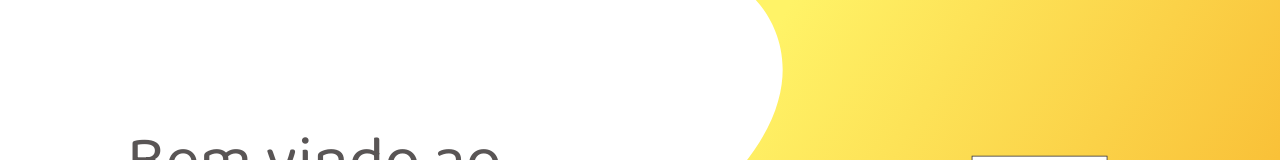
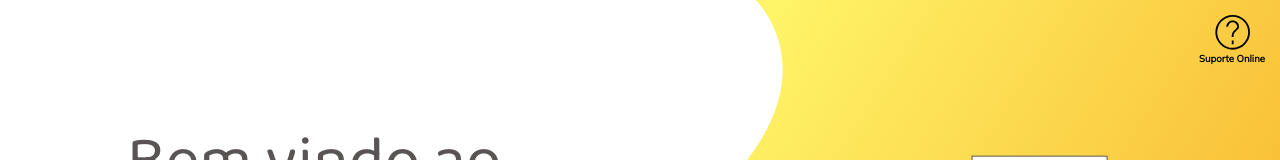
Before and after one commit to Miguel-Barros/criata, a Next.js app: page / in a window 1280 px wide. Shown: the top 160 px of the page. Built offline with nearby package versions, Linux system fonts and the light colour scheme; no server answers.

Commit message:
correções

```diff
--- a/src/component/styles/SideNav.module.css
+++ b/src/component/styles/SideNav.module.css
@@ -1,5 +1,5 @@
 .navigation {
-    height: 20%;
+    height: 17%;
     display: flex;
     flex-direction: column;
     justify-content: space-evenly;
@@ -17,7 +17,8 @@
 }
 
 .circle:hover {
-    background: #FFEA5F;
+    background: #F6A413;
+    border: 1px solid #F6A413;
 }
 
 .circle:nth-child(1):hover:before{
--- a/src/component/styles/Support.module.css
+++ b/src/component/styles/Support.module.css
@@ -5,13 +5,15 @@
 
 .box {
     position: absolute;
-    display: flex;
-    flex-direction: column;
-    justify-content: center;
-    align-items: center;
+    font-family: 'Mulish';
+    font-weight: 700;
     font-size: .3em;
-
-    right: 3vw;
-    top: 3vh;
+    right: 15px;
+    top: 15px;
+    text-align: center;
     cursor: pointer;
 }
+
+.box:hover {
+    opacity: 60%;
+}
--- a/src/pages/about.jsx
+++ b/src/pages/about.jsx
@@ -17,9 +17,9 @@ function About() {
                     data-aos-easing="ease-in-back"
                     data-aos-duration="350"
                     data-aos-offset="0">
-                    <SideNav page={'about'}/>
                     <img className={styles.bg} src="./assets/images/about/bg.svg" alt="background" />
                     <span className={styles.logo}>
+                    <SideNav page={'about'}/>
                         <img className={styles.team_logo} src="./assets/images/about/team-logo.svg" alt="team-logo" />
                         <h3 className={styles.team_name} >COARACI</h3>
                     </span>
--- a/src/pages/index.jsx
+++ b/src/pages/index.jsx
@@ -1,7 +1,8 @@
 import Head from 'next/head'
+import Link from 'next/link'
 import styles from '../styles/Index.module.css'
-import Link from 'next/link'
 import SideNav from '../component/side-nav'
+import Support from '../component/support'
 import { withPublic } from '../hook/route';
 
 function Index() {
@@ -31,6 +32,7 @@ function Index() {
           </div>
         </div>
         <div className={styles.col2}>
+          <Support/>
           <img className={styles.ilus} src="./assets/images/index/ilus_index.svg" />
           <img className={styles.ilus_bg} src="./assets/images/index/ilus_bg.svg" />
         </div>
```
